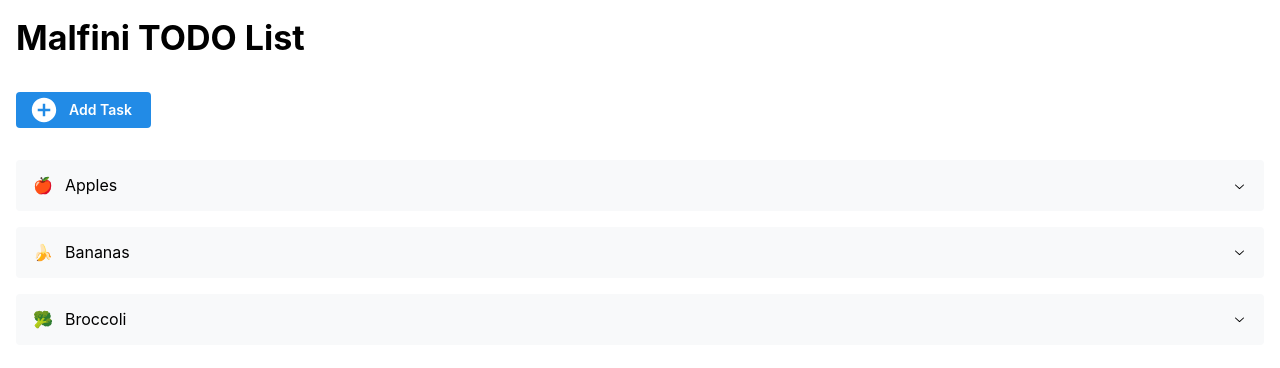
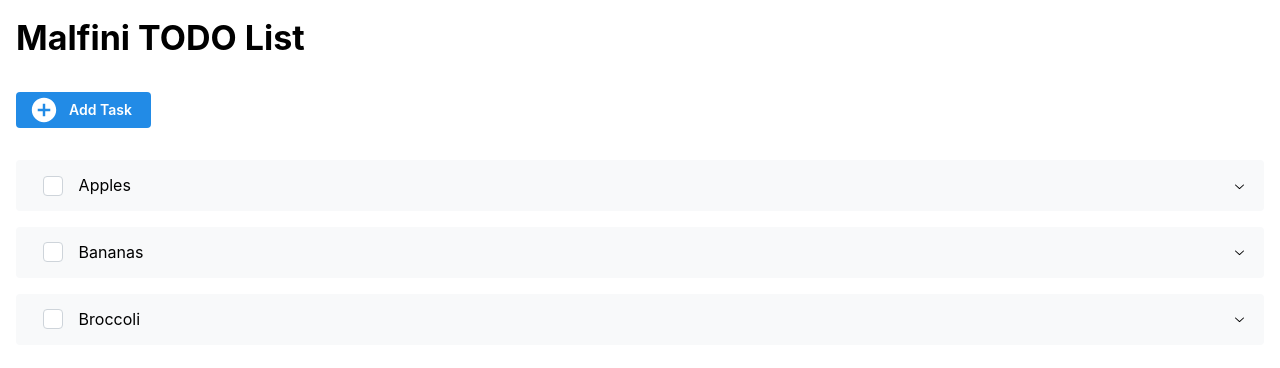
Before and after one commit to RadekMyska27/Malfini_ToDoList, a React (Vite) app in the folder Malfini_ToDoList/: page / in a window 1280 px wide. Shown: the top 368 px of the page. Built offline with nearby package versions, Linux system fonts and the light colour scheme.

Commit message:
add app context and components styles

```diff
--- a/Malfini_ToDoList/src/App.tsx
+++ b/Malfini_ToDoList/src/App.tsx
@@ -1,11 +1,14 @@
 import "@mantine/core/styles.css";
 import { TodoListPage } from "./pages";
 import styles from "./App.module.css";
+import { AppContextProvider } from "./context/appContextProvider.tsx";
 
 function App() {
   return (
     <div className={styles.fullViewport}>
-      <TodoListPage></TodoListPage>
+      <AppContextProvider>
+        <TodoListPage />
+      </AppContextProvider>
     </div>
   );
 }
--- a/Malfini_ToDoList/src/components/headerWithAddButton/headerWithAddButton.tsx
+++ b/Malfini_ToDoList/src/components/headerWithAddButton/headerWithAddButton.tsx
@@ -6,7 +6,7 @@ import styles from "./styles.module.css";
 
 export interface IHeaderWithAddButtonData {}
 
-export const HeaderWithAddButton = (data: IHeaderWithAddButtonData) => {
+const HeaderWithAddButton = (data: IHeaderWithAddButtonData) => {
   return (
     <div className={styles.headerWithAddButton}>
       <Flex justify="flex-start" align="flex-start" direction="column" gap="xl">
@@ -18,3 +18,5 @@ export const HeaderWithAddButton = (data: IHeaderWithAddButtonData) => {
     </div>
   );
 };
+
+export default HeaderWithAddButton;
--- a/Malfini_ToDoList/src/components/toDosList/styles.module.css
+++ b/Malfini_ToDoList/src/components/toDosList/styles.module.css
@@ -6,3 +6,7 @@
     width: 100%;
     display: block;
 }
+
+.accordionControl {
+    padding-left: 2vw;
+}
--- a/Malfini_ToDoList/src/components/toDosList/toDosList.tsx
+++ b/Malfini_ToDoList/src/components/toDosList/toDosList.tsx
@@ -1,23 +1,50 @@
-import { Accordion, Center } from "@mantine/core";
+import { Accordion, Center, Checkbox } from "@mantine/core";
+
 import styles from "./styles.module.css";
 
 export interface IToDosListData {}
 
-export const ToDosList = (data: IToDosListData) => {
+const ToDosList = (data: IToDosListData) => {
   const items = groceries.map((item) => (
     <Accordion.Item key={item.value} value={item.value}>
-      <Accordion.Control icon={item.emoji}>{item.value}</Accordion.Control>
-      <Accordion.Panel>{item.description}</Accordion.Panel>
+      <AccordionControl value={item.value} />
+      <AccordionPanel description={item.description} />
     </Accordion.Item>
   ));
 
   return (
     <Center className={styles.todoList}>
-      <Accordion className={styles.task} variant="separated">
+      <Accordion
+        className={styles.task}
+        variant="separated"
+        loop={false}
+        multiple
+      >
         {items}
       </Accordion>
     </Center>
   );
+};
+
+export default ToDosList;
+
+// interface IAccordionControl {
+//   todoItem: {
+//     value: string;
+//   };
+// }
+
+const AccordionControl = (data: { value: string }) => {
+  return (
+    <Center className={styles.accordionControl}>
+      <Checkbox></Checkbox>
+      <Accordion.Control loop={false}>{data.value}</Accordion.Control>
+    </Center>
+  );
+};
+
+const AccordionPanel = (data: { description }) => {
+  return <Accordion.Panel>{data.description}</Accordion.Panel>;
 };
 
 const groceries = [
--- /dev/null
+++ b/Malfini_ToDoList/src/context/appContext.tsx
@@ -0,0 +1,15 @@
+import { createContext, useContext } from "react";
+
+export interface IAppContext {}
+
+export const AppContext = createContext<IAppContext>({});
+
+export const useAppContext = (): IAppContext => {
+  const context = useContext(AppContext);
+  if (!context) {
+    throw new Error(
+      "useChatAppContext must be used within an ChatAppContextProvider",
+    );
+  }
+  return context;
+};
--- /dev/null
+++ b/Malfini_ToDoList/src/context/appContextProvider.tsx
@@ -0,0 +1,12 @@
+import { ReactNode } from "react";
+import { AppContext, IAppContext } from "./appContext.tsx";
+
+export interface IAppContextProvider {
+  children: ReactNode;
+}
+
+export const AppContextProvider = (data: IAppContextProvider) => {
+  const ctx: IAppContext = {};
+
+  return <AppContext.Provider value={ctx}>{data.children}</AppContext.Provider>;
+};
--- a/Malfini_ToDoList/src/pages/todoListPage.tsx
+++ b/Malfini_ToDoList/src/pages/todoListPage.tsx
@@ -1,7 +1,7 @@
 import { Flex } from "@mantine/core";
 import styles from "./styles.module.css";
-import { HeaderWithAddButton } from "../components";
-import { ToDosList } from "../components/toDosList/toDosList.tsx";
+import ToDosList from "../components/toDosList/toDosList.tsx";
+import HeaderWithAddButton from "../components/headerWithAddButton/headerWithAddButton.tsx";
 
 export interface ITodoListData {}
 
--- /dev/null
+++ b/Malfini_ToDoList/src/services/models.ts
@@ -0,0 +1,6 @@
+export interface IToDoTasks {
+  id: number;
+  value: string;
+  description?: string;
+  isActive: boolean;
+}
```
Also changed, not shown: Malfini_ToDoList/src/services/getToDoTasks.ts (added, +27 -0 lines).
